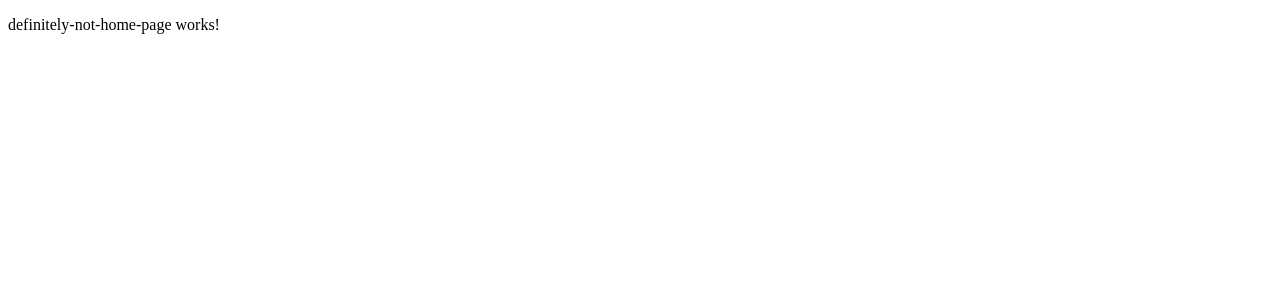
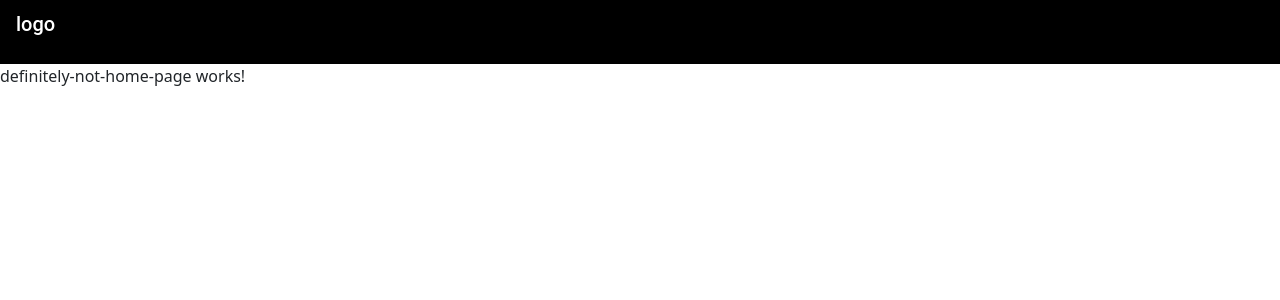
Before and after one commit to edi334/hacktm-2022, an Angular app in the folder UI/: page / in a window 1280 px wide. Shown: the top 300 px of the page. Built offline with nearby package versions, Linux system fonts and the light colour scheme.

Commit message:
Fixed bootstrap

```diff
--- a/UI/angular.json
+++ b/UI/angular.json
@@ -31,6 +31,7 @@
               "src/assets"
             ],
             "styles": [
+              "node_modules/bootstrap/dist/css/bootstrap.min.css",
               "src/styles.scss"
             ],
             "scripts": []
--- a/UI/package.json
+++ b/UI/package.json
@@ -21,6 +21,7 @@
     "@angular/platform-browser-dynamic": "~13.3.0",
     "@angular/router": "~13.3.0",
     "@ng-bootstrap/ng-bootstrap": "^12.1.2",
+    "bootstrap": "^5.1.3",
     "rxjs": "~7.5.0",
     "tslib": "^2.3.0",
     "zone.js": "~0.11.4"
--- a/UI/src/app/app.component.html
+++ b/UI/src/app/app.component.html
@@ -1 +1,2 @@
+<app-definitely-not-top-bar></app-definitely-not-top-bar>
 <router-outlet></router-outlet>
--- a/UI/src/app/shared/definitely-not-top-bar/definitely-not-top-bar.component.html
+++ b/UI/src/app/shared/definitely-not-top-bar/definitely-not-top-bar.component.html
@@ -1 +1 @@
-<p>definitely-not-top-bar works!</p>
+<mat-toolbar class="navbar"><p>logo</p></mat-toolbar>
--- a/UI/src/app/shared/definitely-not-top-bar/definitely-not-top-bar.component.scss
+++ b/UI/src/app/shared/definitely-not-top-bar/definitely-not-top-bar.component.scss
@@ -0,0 +1,8 @@
+.navbar {
+  background-color: black;
+  flex: 1 1 auto;
+}
+
+p{
+  color: white;
+}
--- a/UI/src/styles.scss
+++ b/UI/src/styles.scss
@@ -1,4 +1,9 @@
 @import "~@angular/material/prebuilt-themes/deeppurple-amber.css";
- @import "~@angular/material/prebuilt-themes/indigo-pink.css";
- @import "~@angular/material/prebuilt-themes/pink-bluegrey.css";
- @import "~@angular/material/prebuilt-themes/purple-green.css";
+/*@import "~@angular/material/prebuilt-themes/indigo-pink.css";
+@import "~@angular/material/prebuilt-themes/pink-bluegrey.css";
+@import "~@angular/material/prebuilt-themes/purple-green.css";*/
+@import '~bootstrap/dist/css/bootstrap.min.css';
+
+html, body {
+  margin: 0;
+}
```
Also changed, not shown: UI/src/app/app.module.ts (+6 -4 lines), 1 other file (tests, documents, lock files or other folders).
